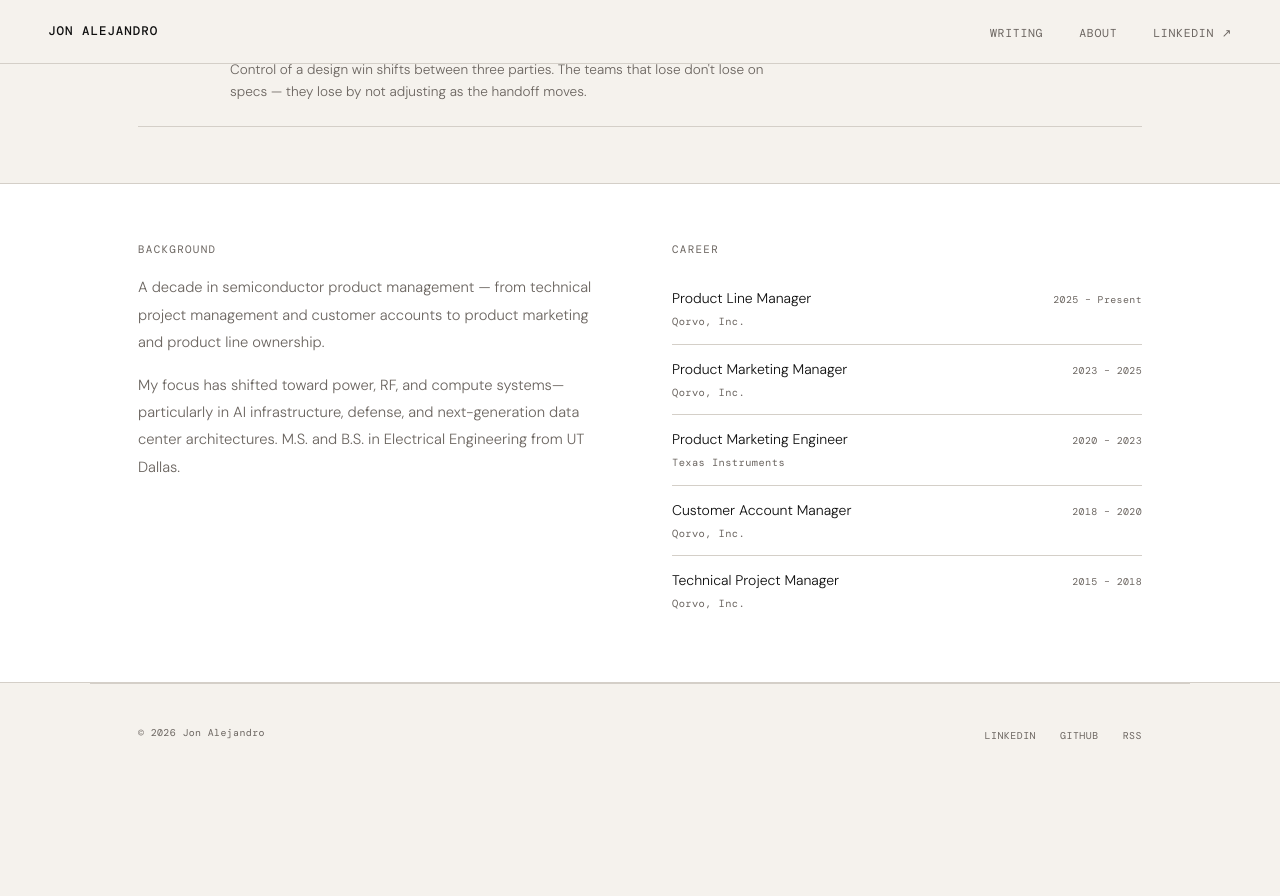
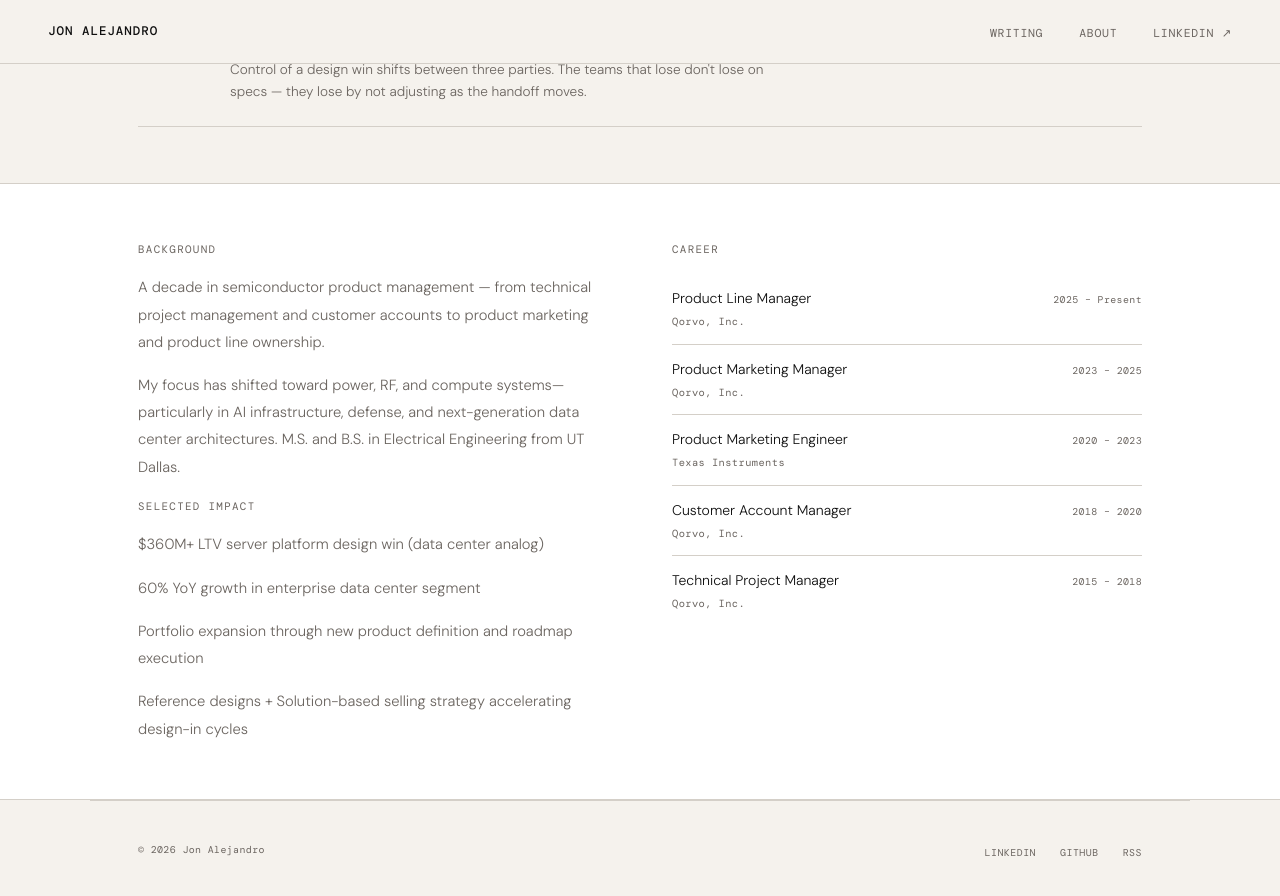
Before and after one commit to jonalejandro/jonalejandro.github.io, a Jekyll site: the page built from index.html, in a window 1280 px wide and 900 px high, scrolled down 1261 px. Shown: the top 896 px of the window. Built offline with Jekyll 4.4.1, drawn with Linux system fonts in a browser that asks for light colours; before the commit the page ends 2044 px from its top, so only the background shows below that.

Commit message:
Update index.html

```diff
--- a/index.html
+++ b/index.html
@@ -256,6 +256,13 @@ layout: none
       <div class="about-label">Background</div>
       <p class="about-text">A decade in semiconductor product management — from technical project management and customer accounts to product marketing and product line ownership.</p>
       <p class="about-text">My focus has shifted toward power, RF, and compute systems—particularly in AI infrastructure, defense, and next-generation data center architectures. M.S. and B.S. in Electrical Engineering from UT Dallas.</p>
+      <p class="about-text"> </p>
+      <div class="about-label">Selected Impact</div>
+      <p class="about-text">$360M+ LTV server platform design win (data center analog)</p>
+      <p class="about-text">60% YoY growth in enterprise data center segment</p>
+      <p class="about-text">Portfolio expansion through new product definition and roadmap execution</p>
+      <p class="about-text">Reference designs + Solution-based selling strategy accelerating design-in cycles</p>
+
     </div>
 
     <div>
```
